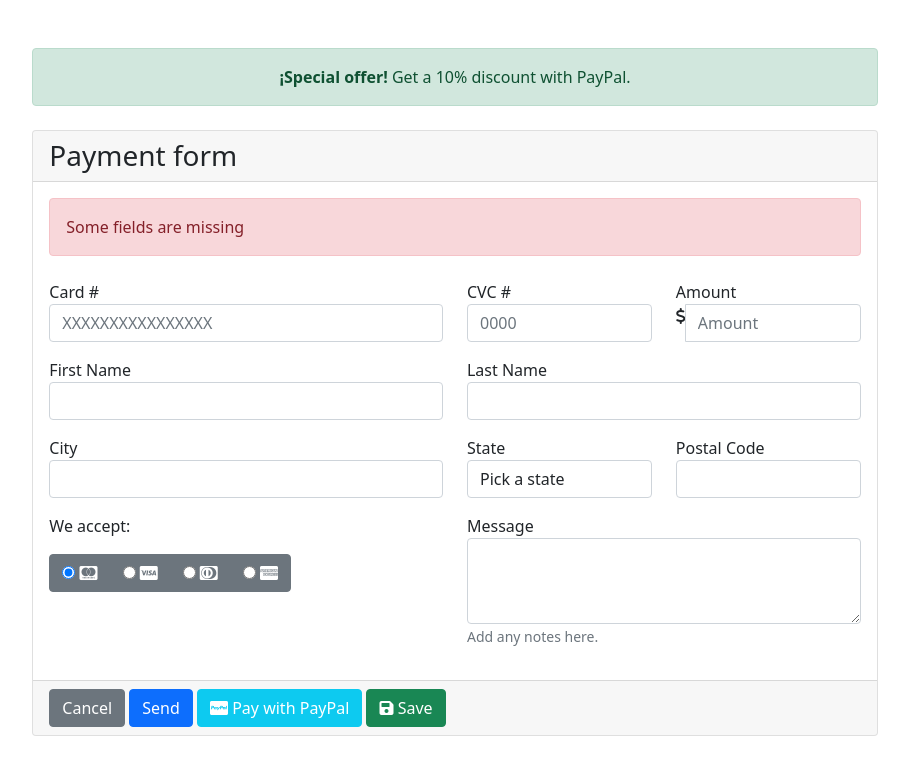
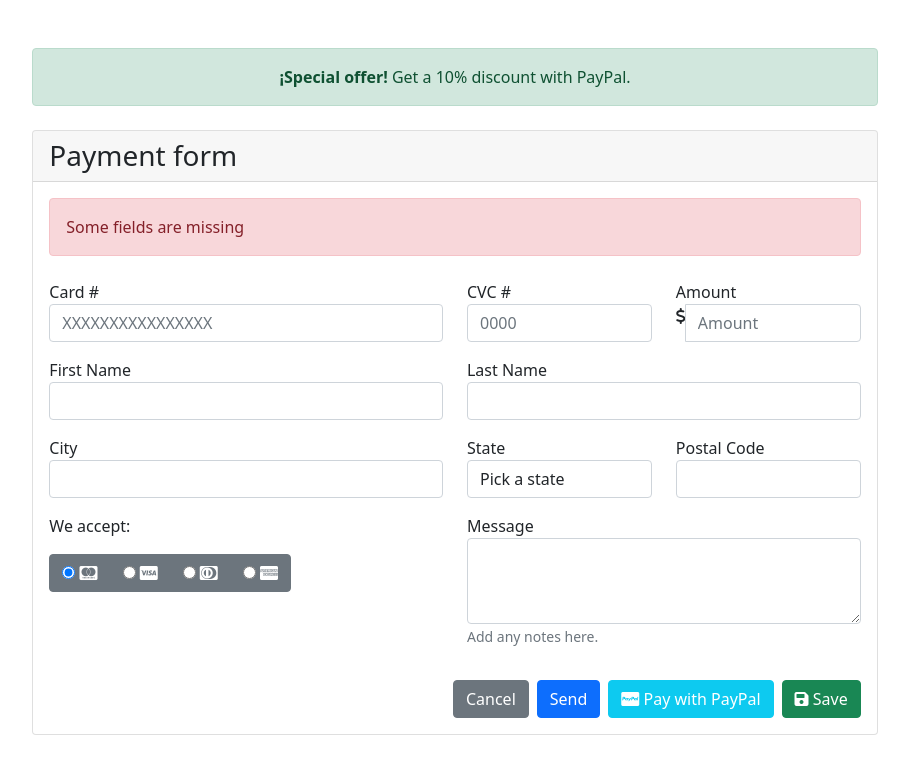
Before and after one commit to 4GeeksAcademy/medigovichmelanie-payment-form, a plain HTML site: page index.html in a window 1280 px wide. Shown: the whole page, without its empty margins (185-1094 px from the left). Drawn offline with nearby package versions, Linux system fonts and the light colour scheme.

Commit message:
formulario corregido

```diff
--- a/index.html
+++ b/index.html
@@ -10,7 +10,6 @@
         integrity="sha384-EVSTQN3/azprG1Anm3QDgpJLIm9Nao0Yz1ztcQTwFspd3yD65VohhpuuCOmLASjC" crossorigin="anonymous">
     <!-- Enlace de Fontawesome para íconos -->
     <link rel="stylesheet" href="https://cdnjs.cloudflare.com/ajax/libs/font-awesome/6.0.0-beta3/css/all.min.css">
-    <link rel="stylesheet" type="text/css" href="styles.css">
 </head>
 
 <body>
@@ -263,16 +262,14 @@
                                 <textarea class="form-control" id="complexExampleMessage" rows="3"></textarea>
                                 <small class="text-muted">Add any notes here.</small>
                             </div>
-                        </div>
-                    </form>
-                </div>
+
                             <!-- Pie de la tarjeta con botones -->
-                <div class="card-footer">
-                    <div class="float-right">
+                            <div class="col-12">
+                                <div class="d-flex flex-column flex-md-row justify-content-end gap-2 mt-3">
                                     <!-- Botón de cancelar -->
                                     <button class="btn btn-secondary" type="reset">Cancel</button>
                                     <!-- Botón de enviar -->
-                        <button id="sendForm" class="btn btn-primary" type="button">Send</button>
+                                    <button class="btn btn-primary" type="submit">Send</button>
                                     <!-- Botón de PayPal -->
                                     <button class="btn btn-info text-white" type="button">
                                         <i class="fab fa-cc-paypal"></i> Pay with PayPal
@@ -283,9 +280,13 @@
                                     </button>
                                 </div>
                             </div>
+                        </div>
+                    </form>
+                </div>
             </div><!--/card-->
         </div>
     </div><!--/row-->
+
     <!-- Enlace de funcionalidades de Bootstrap -->
     <script src="https://cdn.jsdelivr.net/npm/@popperjs/core@2.9.2/dist/umd/popper.min.js"
         integrity="sha384-IQsoLXl5PILFhosVNubq5LC7Qb9DXgDA9i+tQ8Zj3iwWAwPtgFTxbJ8NT4GN1R8p"
```
Lines whose indentation alone changed are shown as unchanged.
